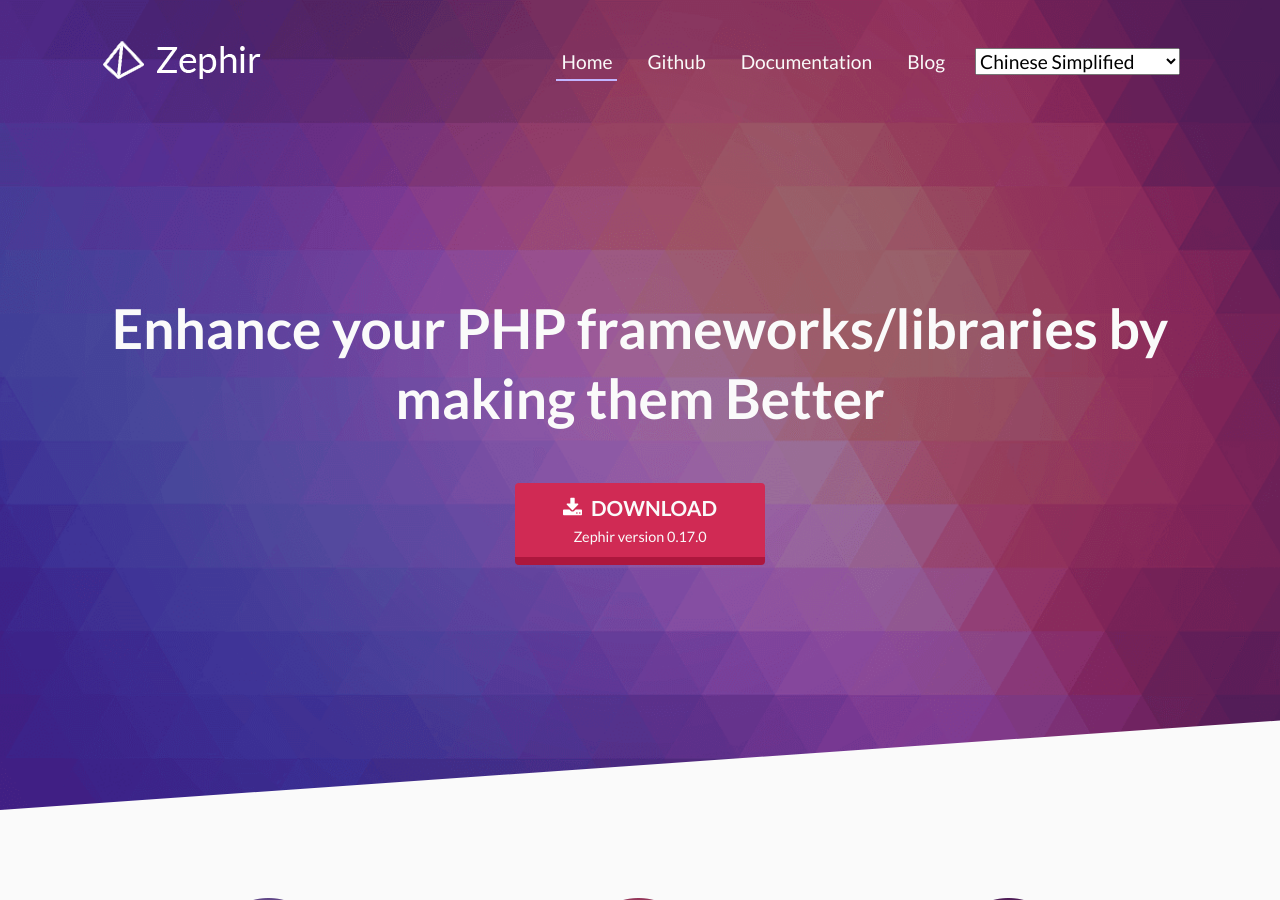
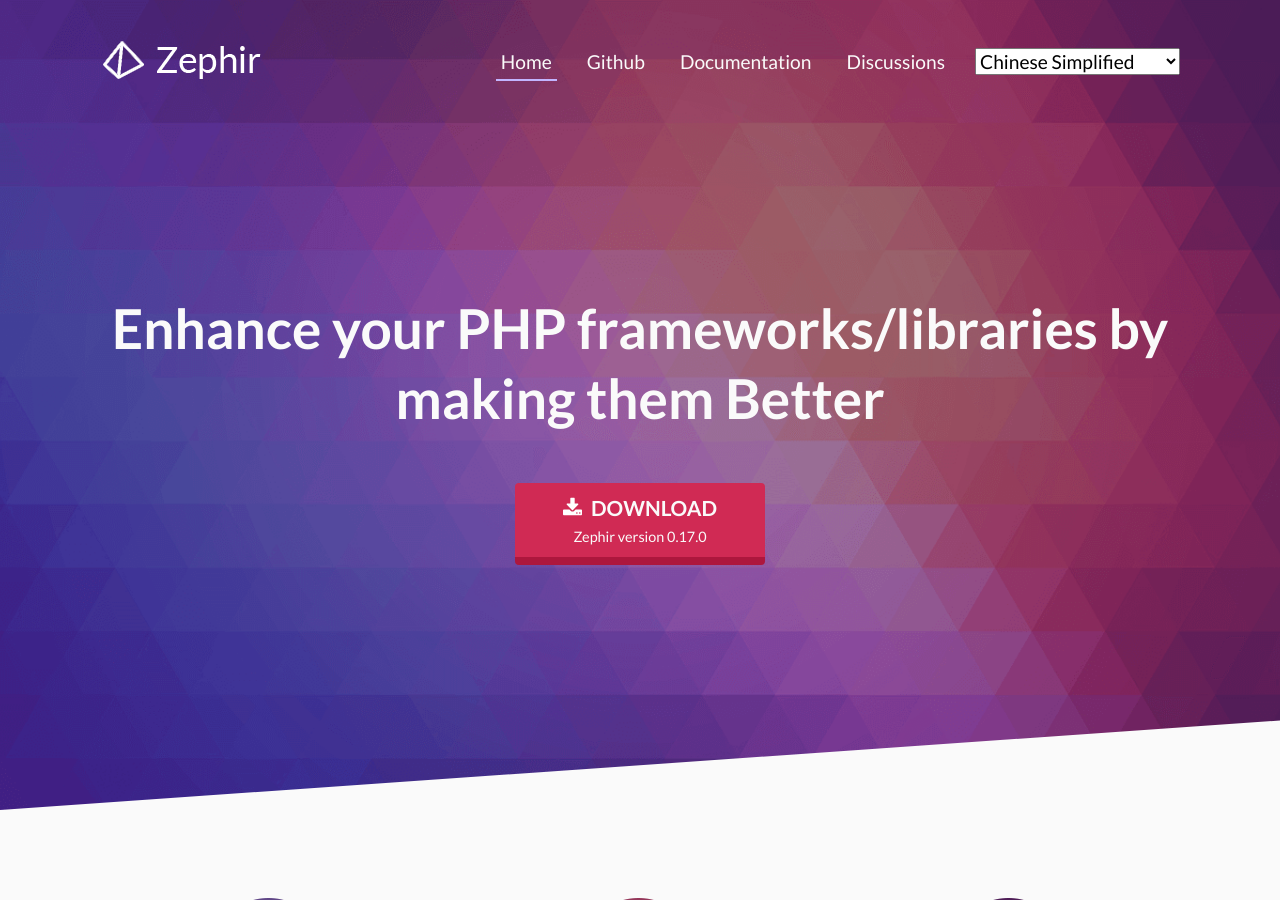
Before and after one commit to zephir-lang/zephir-website, a Jekyll site: the page built from language/zh-CN.html, in a window 1280 px wide and 900 px high. Built offline with Jekyll 4.4.1, drawn with Linux system fonts in a browser that asks for light colours.

Commit message:
re-name blog to discussions zh (#303)

```diff
--- a/_data/zh-CN.json
+++ b/_data/zh-CN.json
@@ -4,7 +4,7 @@
   "arrays": "Arrays",
   "author": "Zephir Language Team",
   "basicSyntax": "Basic Syntax",
-  "blog": "Blog",
+  "discussions": "Discussions",
   "compilationModel": "Compilation model",
   "compilationModelDescription": "Zephir takes advantage of the extension ecosystem available in PHP to allow you create your own extensions as shared libraries in Linux/OSX and DLLs on Windows.",
   "contactUs": "Contact Us",
--- a/language/zh-CN.html
+++ b/language/zh-CN.html
@@ -30,7 +30,7 @@ permalink: /zh-CN
                     </li>
                     <li>
                         <a href="https://blog.zephir-lang.com/">
-                            {{ site.data.zh-CN.blog }}
+                            {{ site.data.zh-CN.discussions }}
                         </a>
                     </li>
                     <li>
@@ -158,7 +158,7 @@ permalink: /zh-CN
                     <strong>{{ site.data.zh-CN.zephir }}</strong>
                     <a href="https://phalcon.io/{{ page.language }}/team">{{ site.data.zh-CN.team }}</a>
                     <a href="mailto:team@phalcon.io">{{ site.data.zh-CN.contactUs }}</a>
-                    <a href="https://blog.zephir-lang.com/">{{ site.data.zh-CN.blog }}</a>
+                    <a href="https://blog.zephir-lang.com/">{{ site.data.zh-CN.discussions }}</a>
                 </div>
             </div>
             <div class="right-content">
```
